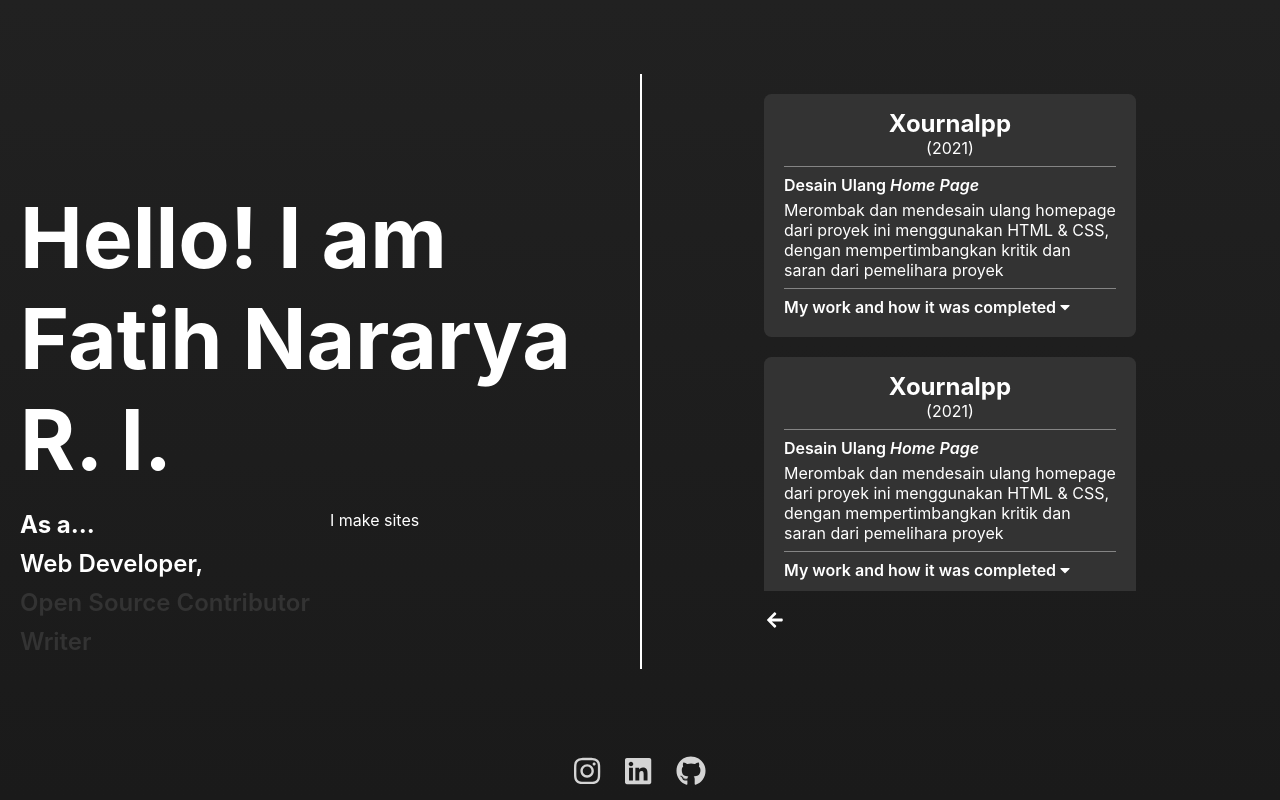
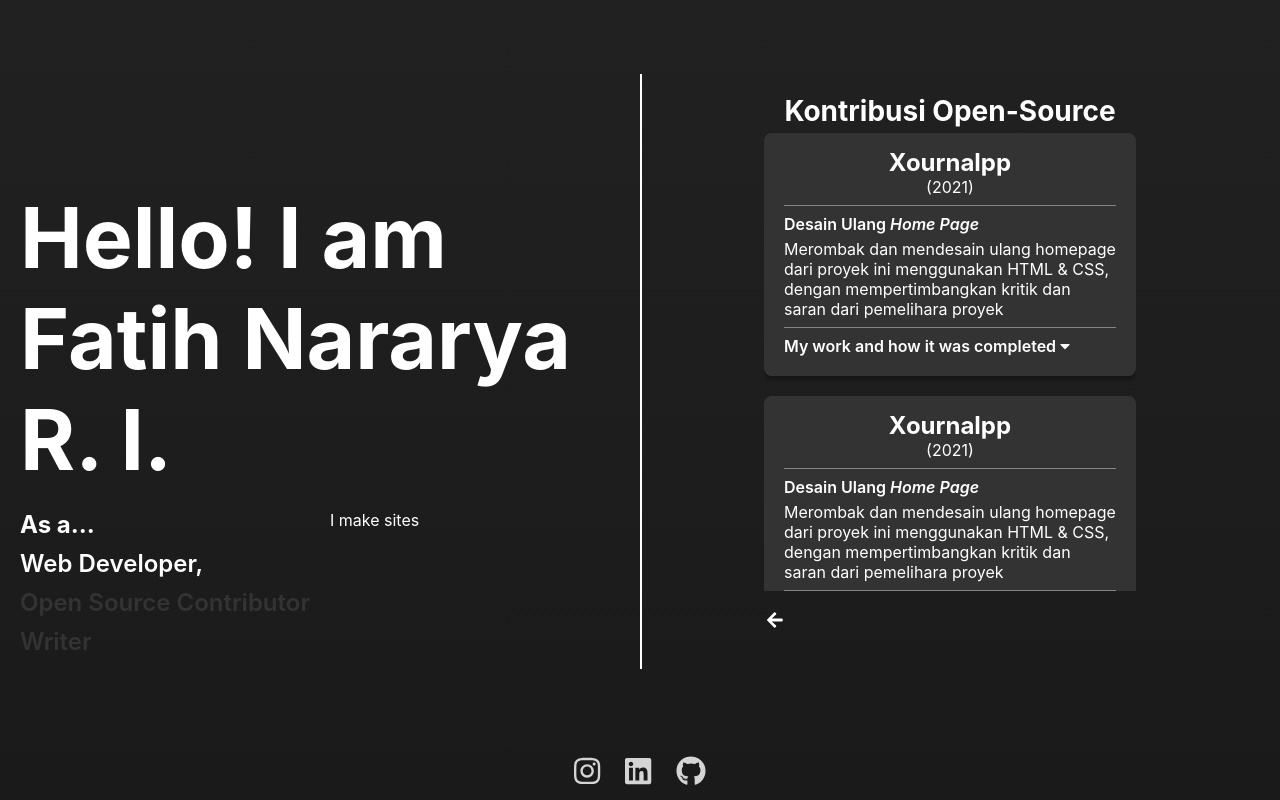
Before and after one commit to Fatih20/FatihNRI, a React (Create React App) app: page / in a window 1280 px wide. Both pictures are taken after a click on the button "Kontribusi Open-Source". Built offline with nearby package versions, Linux system fonts and the light colour scheme.

Commit message:
Add titles to event container. Add box shadow to events.

```diff
--- a/src/components/body/content.js
+++ b/src/components/body/content.js
@@ -66,6 +66,12 @@ const ShowingEventContainer = styled.div`
     /* border : solid 1px white; */
 `;
 
+const EventContainerTitle = styled.h2`
+    font-size: 28px;
+    margin-bottom: 5px;
+    text-align: center;
+`;
+
 const EventContainer = styled.div`
     -ms-overflow-style :none;
     align-items: center;
@@ -122,7 +128,7 @@ export default function Content ({choiceDisplayed, handleChoiceClick, backToSele
     if (choiceDisplayed === "selection"){
         return (
             <Main>
-                <Title>See all the things I've done</Title>
+                <Title>Things I've done</Title>
                 <OptionContainer>
                     {options.map((option) => optionMaker(option))}
                 </OptionContainer>
@@ -132,6 +138,7 @@ export default function Content ({choiceDisplayed, handleChoiceClick, backToSele
         return (
             <Main>
                 <ShowingEventContainer>
+                    <EventContainerTitle>{choiceDisplayed}</EventContainerTitle>
                     <EventContainer>
                         {options.filter(option => option["name"] === choiceDisplayed)[0]["content"].map((event) => <Event event={event}/>)}
                     </EventContainer>
--- a/src/components/body/event.js
+++ b/src/components/body/event.js
@@ -10,6 +10,7 @@ import { VanillaButton } from "../../GlobalComponent";
 const Main = styled.div`
     background-color: #333333;
     border-radius: 7.5px;
+    box-shadow: 0 3px 5px rgba(0, 0, 0, 0.35);
     box-sizing: border-box;
     display: flex;
     flex-direction: column;
```
